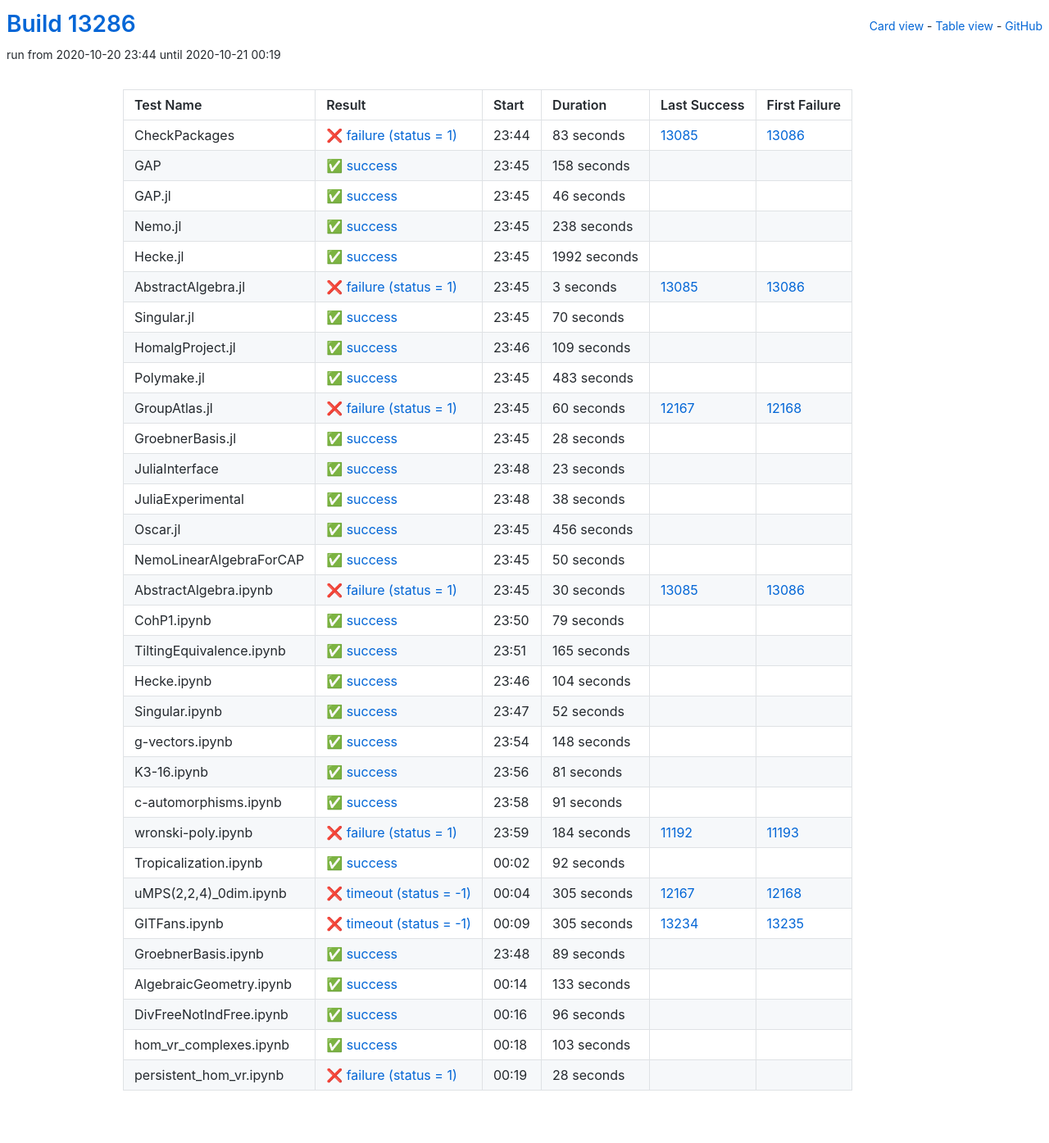
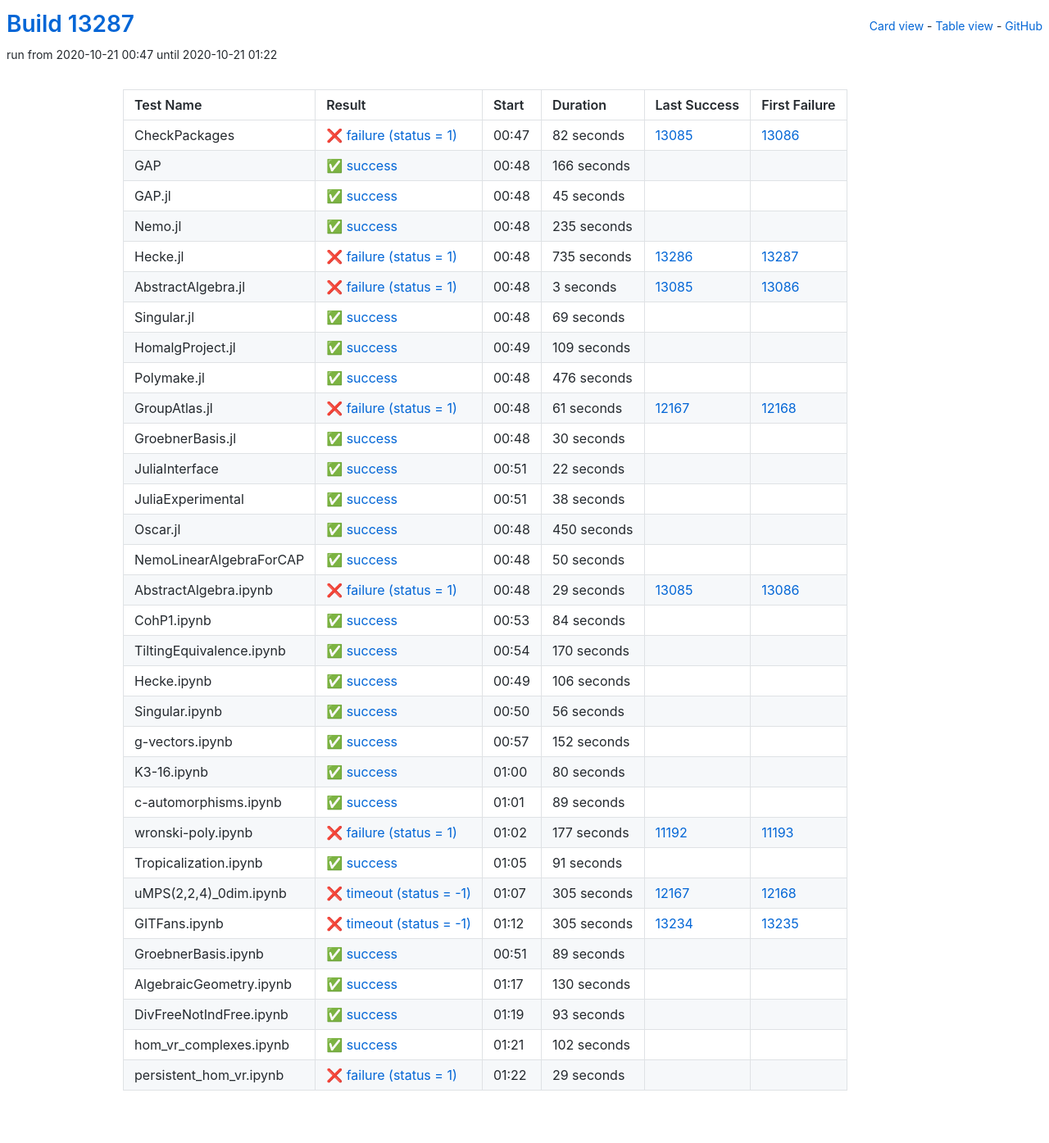
Before and after one commit to oscar-system/oscar-ci-status, a Jekyll site: the page built from table.html, in a window 1280 px wide. Shown: the whole page at 82% size. Built offline with Jekyll 4.4.1, drawn with Linux system fonts in a browser that asks for light colours.

Commit message:
Build #13287

```diff
--- a/_data/ci.yml
+++ b/_data/ci.yml
@@ -1,6 +1,6 @@
 ---
-build: 13286
-build_url: https://oscarci.mathematik.uni-kl.de/job/oscar/13286/
+build: 13287
+build_url: https://oscarci.mathematik.uni-kl.de/job/oscar/13287/
 job: oscar
 organization: oscar-system
 repo: oscar-ci-status
@@ -8,68 +8,68 @@
 tests:
 - name: CheckPackages
   id: checkpackages
-  log: https://oscarci.mathematik.uni-kl.de/job/oscar/13286/artifact/logs/build-13286/CheckPackages.log
-  start: 2020-10-20 23:44
+  log: https://oscarci.mathematik.uni-kl.de/job/oscar/13287/artifact/logs/build-13287/CheckPackages.log
+  start: 2020-10-21 00:47
   success: false
   exitcode: 1
   status: failure
-  duration: 83
+  duration: 82
   last_success: 13085
   last_success_url: https://oscarci.mathematik.uni-kl.de/job/oscar/13085/
   first_failure: 13086
   first_failure_url: https://oscarci.mathematik.uni-kl.de/job/oscar/13086/
 - name: GAP
   id: gap
-  log: https://oscarci.mathematik.uni-kl.de/job/oscar/13286/artifact/logs/build-13286/GAP.log
-  start: 2020-10-20 23:45
+  log: https://oscarci.mathematik.uni-kl.de/job/oscar/13287/artifact/logs/build-13287/GAP.log
+  start: 2020-10-21 00:48
   success: true
   exitcode: 0
   status: success
-  duration: 158
+  duration: 166
   last_success: false
   last_success_url:
   first_failure: false
   first_failure_url:
 - name: GAP.jl
   id: gap-jl
-  log: https://oscarci.mathematik.uni-kl.de/job/oscar/13286/artifact/logs/build-13286/GAP.jl.log
-  start: 2020-10-20 23:45
+  log: https://oscarci.mathematik.uni-kl.de/job/oscar/13287/artifact/logs/build-13287/GAP.jl.log
+  start: 2020-10-21 00:48
   success: true
   exitcode: 0
   status: success
-  duration: 46
+  duration: 45
   last_success: false
   last_success_url:
   first_failure: false
   first_failure_url:
 - name: Nemo.jl
   id: nemo-jl
-  log: https://oscarci.mathematik.uni-kl.de/job/oscar/13286/artifact/logs/build-13286/Nemo.jl.log
-  start: 2020-10-20 23:45
+  log: https://oscarci.mathematik.uni-kl.de/job/oscar/13287/artifact/logs/build-13287/Nemo.jl.log
+  start: 2020-10-21 00:48
   success: true
   exitcode: 0
   status: success
-  duration: 238
+  duration: 235
   last_success: false
   last_success_url:
   first_failure: false
   first_failure_url:
 - name: Hecke.jl
   id: hecke-jl
-  log: https://oscarci.mathematik.uni-kl.de/job/oscar/13286/artifact/logs/build-13286/Hecke.jl.log
-  start: 2020-10-20 23:45
-  success: true
-  exitcode: 0
-  status: success
-  duration: 1992
-  last_success: false
-  last_success_url:
-  first_failure: false
-  first_failure_url:
+  log: https://oscarci.mathematik.uni-kl.de/job/oscar/13287/artifact/logs/build-13287/Hecke.jl.log
+  start: 2020-10-21 00:48
+  success: false
+  exitcode: 1
+  status: failure
+  duration: 735
+  last_success: 13286
+  last_success_url: https://oscarci.mathematik.uni-kl.de/job/oscar/13286/
+  first_failure: 13287
+  first_failure_url: https://oscarci.mathematik.uni-kl.de/job/oscar/13287/
 - name: AbstractAlgebra.jl
   id: abstractalgebra-jl
-  log: https://oscarci.mathematik.uni-kl.de/job/oscar/13286/artifact/logs/build-13286/AbstractAlgebra.jl.log
-  start: 2020-10-20 23:45
+  log: https://oscarci.mathematik.uni-kl.de/job/oscar/13287/artifact/logs/build-13287/AbstractAlgebra.jl.log
+  start: 2020-10-21 00:48
   success: false
   exitcode: 1
   status: failure
@@ -80,20 +80,20 @@
   first_failure_url: https://oscarci.mathematik.uni-kl.de/job/oscar/13086/
 - name: Singular.jl
   id: singular-jl
-  log: https://oscarci.mathematik.uni-kl.de/job/oscar/13286/artifact/logs/build-13286/Singular.jl.log
-  start: 2020-10-20 23:45
+  log: https://oscarci.mathematik.uni-kl.de/job/oscar/13287/artifact/logs/build-13287/Singular.jl.log
+  start: 2020-10-21 00:48
   success: true
   exitcode: 0
   status: success
-  duration: 70
+  duration: 69
   last_success: false
   last_success_url:
   first_failure: false
   first_failure_url:
 - name: HomalgProject.jl
   id: homalgproject-jl
-  log: https://oscarci.mathematik.uni-kl.de/job/oscar/13286/artifact/logs/build-13286/HomalgProject.jl.log
-  start: 2020-10-20 23:46
+  log: https://oscarci.mathematik.uni-kl.de/job/oscar/13287/artifact/logs/build-13287/HomalgProject.jl.log
+  start: 2020-10-21 00:49
   success: true
   exitcode: 0
   status: success
@@ -104,56 +104,56 @@
   first_failure_url:
 - name: Polymake.jl
   id: polymake-jl
-  log: https://oscarci.mathematik.uni-kl.de/job/oscar/13286/artifact/logs/build-13286/Polymake.jl.log
-  start: 2020-10-20 23:45
+  log: https://oscarci.mathematik.uni-kl.de/job/oscar/13287/artifact/logs/build-13287/Polymake.jl.log
+  start: 2020-10-21 00:48
   success: true
   exitcode: 0
   status: success
-  duration: 483
+  duration: 476
   last_success: false
   last_success_url:
   first_failure: false
   first_failure_url:
 - name: GroupAtlas.jl
   id: groupatlas-jl
-  log: https://oscarci.mathematik.uni-kl.de/job/oscar/13286/artifact/logs/build-13286/GroupAtlas.jl.log
-  start: 2020-10-20 23:45
+  log: https://oscarci.mathematik.uni-kl.de/job/oscar/13287/artifact/logs/build-13287/GroupAtlas.jl.log
+  start: 2020-10-21 00:48
   success: false
   exitcode: 1
   status: failure
-  duration: 60
+  duration: 61
   last_success: 12167
   last_success_url: https://oscarci.mathematik.uni-kl.de/job/oscar/12167/
   first_failure: 12168
   first_failure_url: https://oscarci.mathematik.uni-kl.de/job/oscar/12168/
 - name: GroebnerBasis.jl
   id: groebnerbasis-jl
-  log: https://oscarci.mathematik.uni-kl.de/job/oscar/13286/artifact/logs/build-13286/GroebnerBasis.jl.log
-  start: 2020-10-20 23:45
+  log: https://oscarci.mathematik.uni-kl.de/job/oscar/13287/artifact/logs/build-13287/GroebnerBasis.jl.log
+  start: 2020-10-21 00:48
   success: true
   exitcode: 0
   status: success
-  duration: 28
+  duration: 30
   last_success: false
   last_success_url:
   first_failure: false
   first_failure_url:
 - name: JuliaInterface
   id: juliainterface
-  log: https://oscarci.mathematik.uni-kl.de/job/oscar/13286/artifact/logs/build-13286/JuliaInterface.log
-  start: 2020-10-20 23:48
+  log: https://oscarci.mathematik.uni-kl.de/job/oscar/13287/artifact/logs/build-13287/JuliaInterface.log
+  start: 2020-10-21 00:51
   success: true
   exitcode: 0
   status: success
-  duration: 23
+  duration: 22
   last_success: false
   last_success_url:
   first_failure: false
   first_failure_url:
 - name: JuliaExperimental
   id: juliaexperimental
-  log: https://oscarci.mathematik.uni-kl.de/job/oscar/13286/artifact/logs/build-13286/JuliaExperimental.log
-  start: 2020-10-20 23:48
+  log: https://oscarci.mathematik.uni-kl.de/job/oscar/13287/artifact/logs/build-13287/JuliaExperimental.log
+  start: 2020-10-21 00:51
   success: true
   exitcode: 0
   status: success
@@ -164,20 +164,20 @@
   first_failure_url:
 - name: Oscar.jl
   id: oscar-jl
-  log: https://oscarci.mathematik.uni-kl.de/job/oscar/13286/artifact/logs/build-13286/Oscar.jl.log
-  start: 2020-10-20 23:45
+  log: https://oscarci.mathematik.uni-kl.de/job/oscar/13287/artifact/logs/build-13287/Oscar.jl.log
+  start: 2020-10-21 00:48
   success: true
   exitcode: 0
   status: success
-  duration: 456
+  duration: 450
   last_success: false
   last_success_url:
   first_failure: false
   first_failure_url:
 - name: NemoLinearAlgebraForCAP
   id: nemolinearalgebraforcap
-  log: https://oscarci.mathematik.uni-kl.de/job/oscar/13286/artifact/logs/build-13286/NemoLinearAlgebraForCAP.log
-  start: 2020-10-20 23:45
+  log: https://oscarci.mathematik.uni-kl.de/job/oscar/13287/artifact/logs/build-13287/NemoLinearAlgebraForCAP.log
+  start: 2020-10-21 00:48
   success: true
   exitcode: 0
   status: success
@@ -188,92 +188,116 @@
   first_failure_url:
 - name: AbstractAlgebra.ipynb
   id: abstractalgebra-ipynb
-  log: https://oscarci.mathematik.uni-kl.de/job/oscar/13286/artifact/logs/build-13286/AbstractAlgebra.ipynb.log
-  start: 2020-10-20 23:45
+  log: https://oscarci.mathematik.uni-kl.de/job/oscar/13287/artifact/logs/build-13287/AbstractAlgebra.ipynb.log
+  start: 2020-10-21 00:48
   success: false
   exitcode: 1
   status: failure
-  duration: 30
+  duration: 29
   last_success: 13085
   last_success_url: https://oscarci.mathematik.uni-kl.de/job/oscar/13085/
   first_failure: 13086
   first_failure_url: https://oscarci.mathematik.uni-kl.de/job/oscar/13086/
 - name: CohP1.ipynb
   id: cohp1-ipynb
-  log: https://oscarci.mathematik.uni-kl.de/job/oscar/13286/artifact/logs/build-13286/CohP1.ipynb.log
-  start: 2020-10-20 23:50
+  log: https://oscarci.mathematik.uni-kl.de/job/oscar/13287/artifact/logs/build-13287/CohP1.ipynb.log
+  start: 2020-10-21 00:53
   success: true
   exitcode: 0
   status: success
-  duration: 79
+  duration: 84
   last_success: false
   last_success_url:
   first_failure: false
   first_failure_url:
 - name: TiltingEquivalence.ipynb
   id: tiltingequivalence-ipynb
-  log: https://oscarci.mathematik.uni-kl.de/job/oscar/13286/artifact/logs/build-13286/TiltingEquivalence.ipynb.log
-  start: 2020-10-20 23:51
+  log: https://oscarci.mathematik.uni-kl.de/job/oscar/13287/artifact/logs/build-13287/TiltingEquivalence.ipynb.log
+  start: 2020-10-21 00:54
   success: true
   exitcode: 0
   status: success
-  duration: 165
+  duration: 170
   last_success: false
   last_success_url:
   first_failure: false
   first_failure_url:
 - name: Hecke.ipynb
   id: hecke-ipynb
-  log: https://oscarci.mathematik.uni-kl.de/job/oscar/13286/artifact/logs/build-13286/Hecke.ipynb.log
-  start: 2020-10-20 23:46
+  log: https://oscarci.mathematik.uni-kl.de/job/oscar/13287/artifact/logs/build-13287/Hecke.ipynb.log
+  start: 2020-10-21 00:49
   success: true
   exitcode: 0
   status: success
-  duration: 104
+  duration: 106
   last_success: false
   last_success_url:
   first_failure: false
   first_failure_url:
 - name: Singular.ipynb
   id: singular-ipynb
-  log: https://oscarci.mathematik.uni-kl.de/job/oscar/13286/artifact/logs/build-13286/Singular.ipynb.log
-  start: 2020-10-20 23:47
+  log: https://oscarci.mathematik.uni-kl.de/job/oscar/13287/artifact/logs/build-13287/Singular.ipynb.log
+  start: 2020-10-21 00:50
   success: true
   exitcode: 0
   status: success
-  duration: 52
+  duration: 56
   last_success: false
   last_success_url:
   first_failure: false
   first_failure_url:
 - name: g-vectors.ipynb
   id: g-vectors-ipynb
-  log: https://oscarci.mathematik.uni-kl.de/job/oscar/13286/artifact/logs/build-13286/g-vectors.ipynb.log
-  start: 2020-10-20 23:54
+  log: https://oscarci.mathematik.uni-kl.de/job/oscar/13287/artifact/logs/build-13287/g-vectors.ipynb.log
+  start: 2020-10-21 00:57
   success: true
   exitcode: 0
   status: success
-  duration: 148
+  duration: 152
   last_success: false
   last_success_url:
   first_failure: false
   first_failure_url:
 - name: K3-16.ipynb
   id: k3-16-ipynb
-  log: https://oscarci.mathematik.uni-kl.de/job/oscar/13286/artifact/logs/build-13286/K3-16.ipynb.log
-  start: 2020-10-20 23:56
+  log: https://oscarci.mathematik.uni-kl.de/job/oscar/13287/artifact/logs/build-13287/K3-16.ipynb.log
+  start: 2020-10-21 01:00
   success: true
   exitcode: 0
   status: success
-  duration: 81
+  duration: 80
   last_success: false
   last_success_url:
   first_failure: false
   first_failure_url:
 - name: c-automorphisms.ipynb
   id: c-automorphisms-ipynb
-  log: https://oscarci.mathematik.uni-kl.de/job/oscar/13286/artifact/logs/build-13286/c-automorphisms.ipynb.log
-  start: 2020-10-20 23:58
+  log: https://oscarci.mathematik.uni-kl.de/job/oscar/13287/artifact/logs/build-13287/c-automorphisms.ipynb.log
+  start: 2020-10-21 01:01
+  success: true
+  exitcode: 0
+  status: success
+  duration: 89
+  last_success: false
+  last_success_url:
+  first_failure: false
+  first_failure_url:
+- name: wronski-poly.ipynb
+  id: wronski-poly-ipynb
+  log: https://oscarci.mathematik.uni-kl.de/job/oscar/13287/artifact/logs/build-13287/wronski-poly.ipynb.log
+  start: 2020-10-21 01:02
+  success: false
+  exitcode: 1
+  status: failure
+  duration: 177
+  last_success: 11192
+  last_success_url: https://oscarci.mathematik.uni-kl.de/job/oscar/11192/
+  first_failure: 11193
+  first_failure_url: https://oscarci.mathematik.uni-kl.de/job/oscar/11193/
+- name: Tropicalization.ipynb
+  id: tropicalization-ipynb
+  log: https://oscarci.mathematik.uni-kl.de/job/oscar/13287/artifact/logs/build-13287/Tropicalization.ipynb.log
+  start: 2020-10-21 01:05
   success: true
   exitcode: 0
   status: success
@@ -282,34 +306,10 @@
   last_success_url:
   first_failure: false
   first_failure_url:
-- name: wronski-poly.ipynb
-  id: wronski-poly-ipynb
-  log: https://oscarci.mathematik.uni-kl.de/job/oscar/13286/artifact/logs/build-13286/wronski-poly.ipynb.log
-  start: 2020-10-20 23:59
-  success: false
-  exitcode: 1
-  status: failure
-  duration: 184
-  last_success: 11192
-  last_success_url: https://oscarci.mathematik.uni-kl.de/job/oscar/11192/
-  first_failure: 11193
-  first_failure_url: https://oscarci.mathematik.uni-kl.de/job/oscar/11193/
-- name: Tropicalization.ipynb
-  id: tropicalization-ipynb
-  log: https://oscarci.mathematik.uni-kl.de/job/oscar/13286/artifact/logs/build-13286/Tropicalization.ipynb.log
-  start: 2020-10-21 00:02
-  success: true
-  exitcode: 0
-  status: success
-  duration: 92
-  last_success: false
-  last_success_url:
-  first_failure: false
-  first_failure_url:
 - name: uMPS(2,2,4)_0dim.ipynb
   id: umps-2-2-4-0dim-ipynb
-  log: https://oscarci.mathematik.uni-kl.de/job/oscar/13286/artifact/logs/build-13286/uMPS-2-2-4-_0dim.ipynb.log
-  start: 2020-10-21 00:04
+  log: https://oscarci.mathematik.uni-kl.de/job/oscar/13287/artifact/logs/build-13287/uMPS-2-2-4-_0dim.ipynb.log
+  start: 2020-10-21 01:07
   success: false
   exitcode: -1
   status: timeout
@@ -320,8 +320,8 @@
   first_failure_url: https://oscarci.mathematik.uni-kl.de/job/oscar/12168/
 - name: GITFans.ipynb
   id: gitfans-ipynb
-  log: https://oscarci.mathematik.uni-kl.de/job/oscar/13286/artifact/logs/build-13286/GITFans.ipynb.log
-  start: 2020-10-21 00:09
+  log: https://oscarci.mathematik.uni-kl.de/job/oscar/13287/artifact/logs/build-13287/GITFans.ipynb.log
+  start: 2020-10-21 01:12
   success: false
   exitcode: -1
   status: timeout
@@ -332,8 +332,8 @@
   first_failure_url: https://oscarci.mathematik.uni-kl.de/job/oscar/13235/
 - name: GroebnerBasis.ipynb
   id: groebnerbasis-ipynb
-  log: https://oscarci.mathematik.uni-kl.de/job/oscar/13286/artifact/logs/build-13286/GroebnerBasis.ipynb.log
-  start: 2020-10-20 23:48
+  log: https://oscarci.mathematik.uni-kl.de/job/oscar/13287/artifact/logs/build-13287/GroebnerBasis.ipynb.log
+  start: 2020-10-21 00:51
   success: true
   exitcode: 0
   status: success
@@ -344,48 +344,48 @@
   first_failure_url:
 - name: AlgebraicGeometry.ipynb
   id: algebraicgeometry-ipynb
-  log: https://oscarci.mathematik.uni-kl.de/job/oscar/13286/artifact/logs/build-13286/AlgebraicGeometry.ipynb.log
-  start: 2020-10-21 00:14
+  log: https://oscarci.mathematik.uni-kl.de/job/oscar/13287/artifact/logs/build-13287/AlgebraicGeometry.ipynb.log
+  start: 2020-10-21 01:17
   success: true
   exitcode: 0
   status: success
-  duration: 133
+  duration: 130
   last_success: false
   last_success_url:
   first_failure: false
   first_failure_url:
 - name: DivFreeNotIndFree.ipynb
   id: divfreenotindfree-ipynb
-  log: https://oscarci.mathematik.uni-kl.de/job/oscar/13286/artifact/logs/build-13286/DivFreeNotIndFree.ipynb.log
-  start: 2020-10-21 00:16
+  log: https://oscarci.mathematik.uni-kl.de/job/oscar/13287/artifact/logs/build-13287/DivFreeNotIndFree.ipynb.log
+  start: 2020-10-21 01:19
   success: true
   exitcode: 0
   status: success
-  duration: 96
+  duration: 93
   last_success: false
   last_success_url:
   first_failure: false
   first_failure_url:
 - name: hom_vr_complexes.ipynb
   id: hom-vr-complexes-ipynb
-  log: https://oscarci.mathematik.uni-kl.de/job/oscar/13286/artifact/logs/build-13286/hom_vr_complexes.ipynb.log
-  start: 2020-10-21 00:18
+  log: https://oscarci.mathematik.uni-kl.de/job/oscar/13287/artifact/logs/build-13287/hom_vr_complexes.ipynb.log
+  start: 2020-10-21 01:21
   success: true
   exitcode: 0
   status: success
-  duration: 103
+  duration: 102
   last_success: false
   last_success_url:
   first_failure: false
   first_failure_url:
 - name: persistent_hom_vr.ipynb
   id: persistent-hom-vr-ipynb
-  log: https://oscarci.mathematik.uni-kl.de/job/oscar/13286/artifact/logs/build-13286/persistent_hom_vr.ipynb.log
-  start: 2020-10-21 00:19
+  log: https://oscarci.mathematik.uni-kl.de/job/oscar/13287/artifact/logs/build-13287/persistent_hom_vr.ipynb.log
+  start: 2020-10-21 01:22
   success: false
   exitcode: 1
   status: failure
-  duration: 28
+  duration: 29
   last_success: false
   last_success_url:
   first_failure: false
```
Also changed, not shown: README.md.
